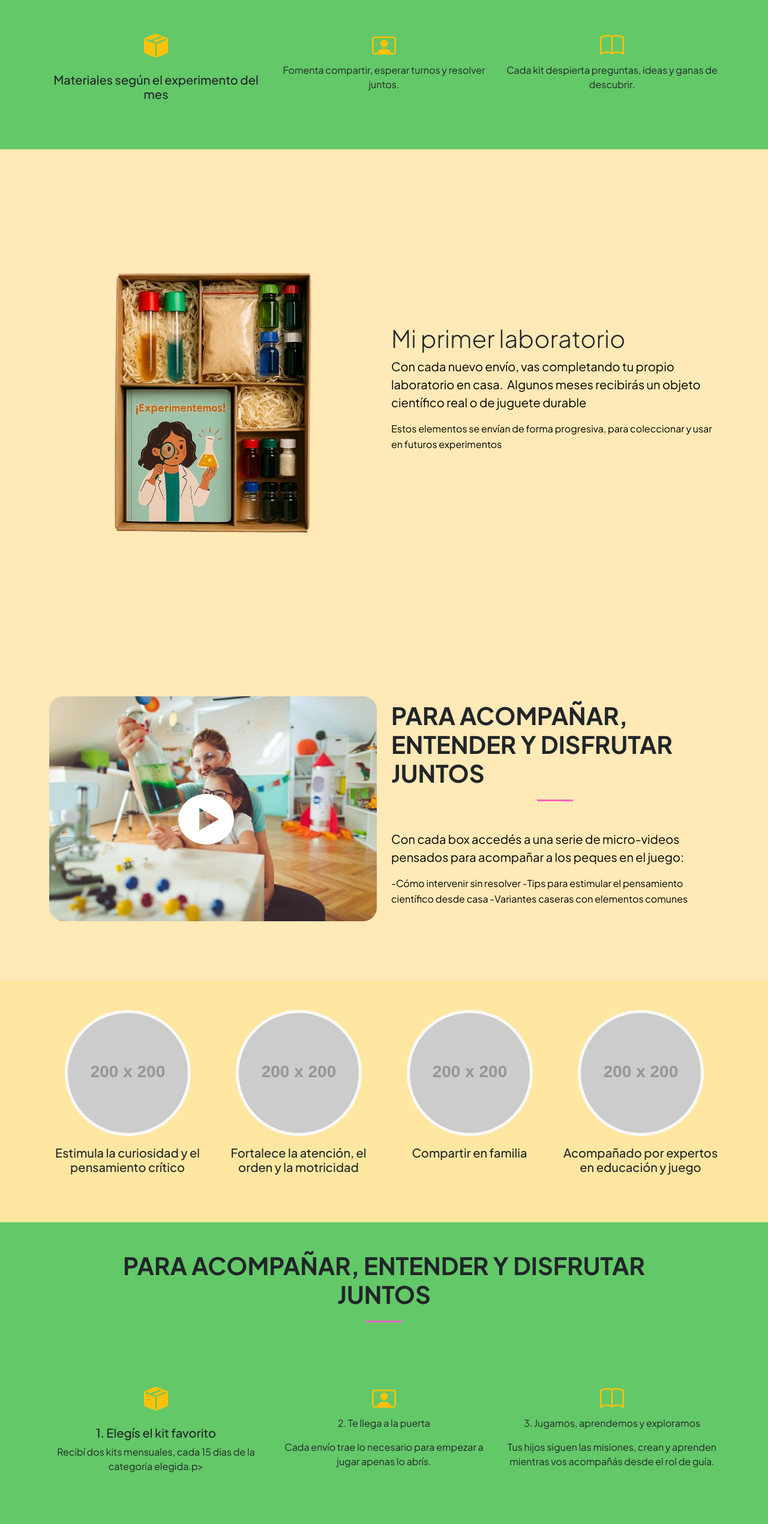
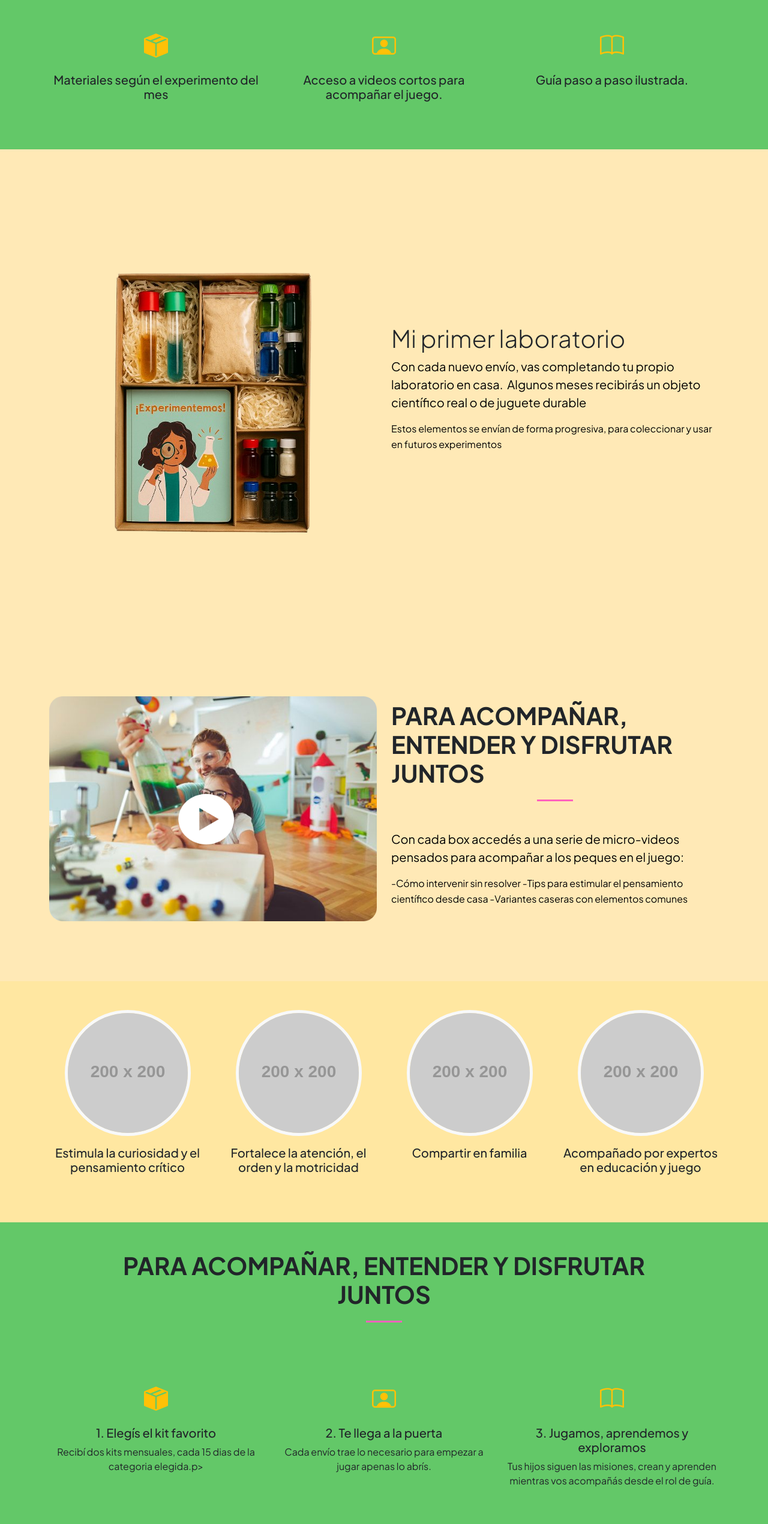
Before and after one commit to sofiamonts/detalle, a plain HTML site: page index.html in a window 1280 px wide. Shown: the part 1079-3620 px from the top of the page at 60% size. Drawn offline with nearby package versions, Linux system fonts and the light colour scheme; placeholder pictures from the web are drawn by us.

Commit message:
Update index.html

```diff
--- a/index.html
+++ b/index.html
@@ -92,14 +92,14 @@
       <div class="col-md-4 mb-4">
         <i class="bi bi-person-video fs-1 text-warning"></i>
 
-        <p>Fomenta compartir, esperar turnos y resolver juntos.</p>
+        <h5 class="mt-3">Acceso a videos cortos para acompañar el juego.</h5>
       </div>
 
       <!-- Beneficio 3 -->
       <div class="col-md-4 mb-4">
         <i class="bi bi-book fs-1 text-warning"></i>
 
-        <p>Cada kit despierta preguntas, ideas y ganas de descubrir.</p>
+         <h5 class="mt-3">Guía paso a paso ilustrada.</h5>
       </div>
     </div>
 
@@ -204,7 +204,7 @@ micro-videos pensados para acompañar a los peques en el juego:</p>
       <div class="col-md-4 mb-4">
         <i class="bi bi-person-video fs-1 text-warning"></i>
 
-        <p>2. Te llega a la puerta</p>
+        <h5 class="mt-3">2. Te llega a la puerta</h5>
           <p>Cada envío trae lo necesario para empezar a jugar apenas lo abrís.</p>
       </div>
 
@@ -212,7 +212,7 @@ micro-videos pensados para acompañar a los peques en el juego:</p>
       <div class="col-md-4 mb-4">
         <i class="bi bi-book fs-1 text-warning"></i>
 
-        <p>3. Jugamos, aprendemos y exploramos</p> <p>Tus hijos siguen las misiones, crean y aprenden mientras vos acompañás desde el rol de guía.</p>
+        <h5 class="mt-3">3. Jugamos, aprendemos y exploramos</h5>  <p>Tus hijos siguen las misiones, crean y aprenden mientras vos acompañás desde el rol de guía.</p>
       </div>
     </div>
 
```
